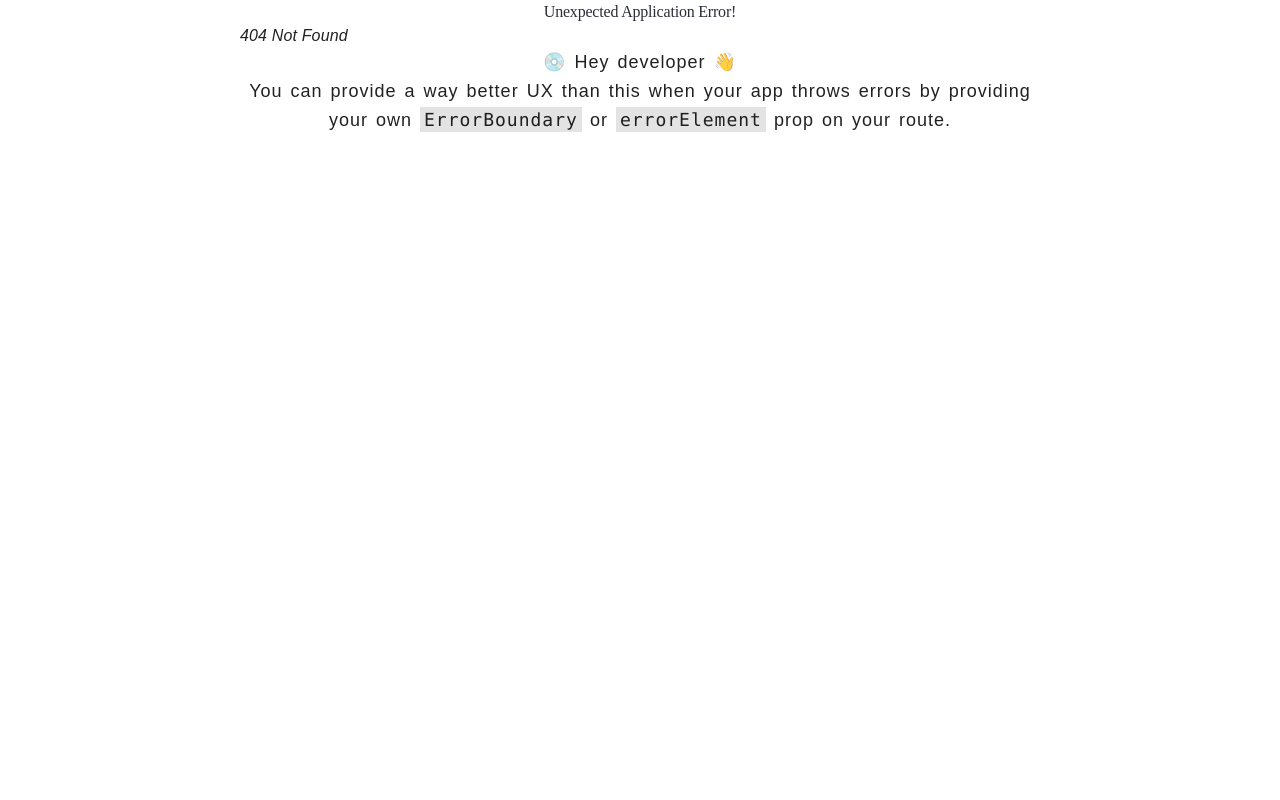
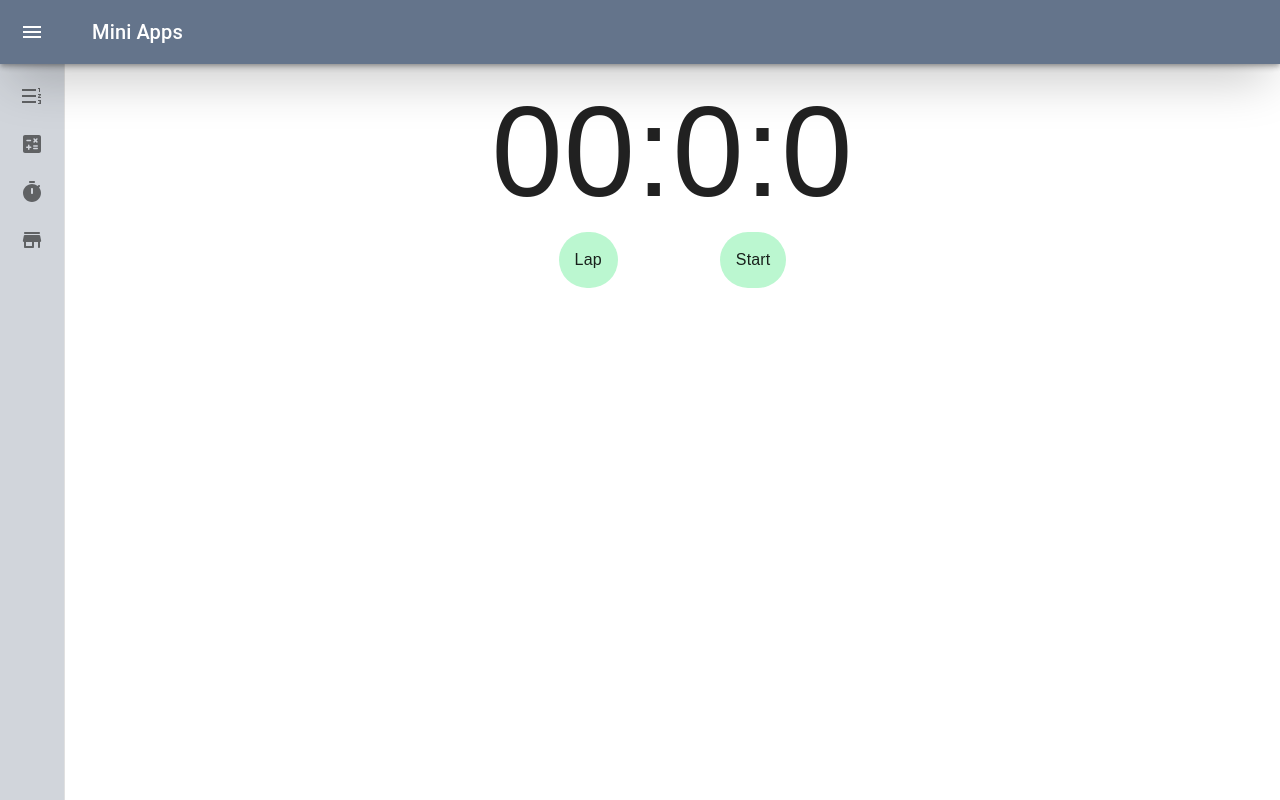
Before and after one commit to Kiran-P-V/react-mini-apps, a React (Vite) app: page /stopwatch in a window 1280 px wide. Before the commit this address had no page. Built offline with nearby package versions, Linux system fonts and the light colour scheme.

Commit message:
New page - Stopwatch

```diff
--- a/src/layout/dashboard/dashboardMenu.jsx
+++ b/src/layout/dashboard/dashboardMenu.jsx
@@ -21,7 +21,7 @@ const data = {
       id: "3",
       name: "StopWatch",
       icon: <TimerRoundedIcon />,
-      link: "/",
+      link: "/stopwatch",
     },
     {
       id: "4",
--- a/src/routes/index.jsx
+++ b/src/routes/index.jsx
@@ -3,6 +3,7 @@ import Dashboard from "../layout/dashboard";
 import TodoList from "../view/todoList";
 import Calculator from "../view/calculator";
 import ShoppingCart from "../view/shoppingCart";
+import StopWatch from "../view/stopwatch";
 
 const router = createBrowserRouter([
   {
@@ -20,6 +21,7 @@ const router = createBrowserRouter([
         element: <Calculator />,
       },
       { path: "/shopping", element: <ShoppingCart /> },
+      { path: "/stopwatch", element: <StopWatch /> },
     ],
   },
 ]);
--- a/src/view/shoppingCart/index.jsx
+++ b/src/view/shoppingCart/index.jsx
@@ -119,7 +119,7 @@ const ShoppingCart = () => {
                     </p>
                     <a
                       onClick={() => handleRemoveItem(item)}
-                      className="tw-text-red-500 tw-cursor-pointer"
+                      className="tw-text-red-500 tw-cursor-pointer tw-text-xs tw-border-2 tw-p-2 tw-border-red-300 tw-rounded-full"
                     >
                       remove
                     </a>
--- /dev/null
+++ b/src/view/stopwatch/index.jsx
@@ -0,0 +1,61 @@
+import React, { useEffect, useRef, useState } from "react";
+
+const StopWatch = () => {
+  const [isStarted, setIsStarted] = useState(false);
+  const [count, setCount] = useState(0);
+  const intervalRef = useRef(null);
+  const [minute, setMinute] = useState(0);
+  useEffect(() => {
+    if (isStarted) {
+      intervalRef.current = setInterval(() => {
+        setCount((prev) => prev + 1);
+      }, 1000);
+    }
+    if (!isStarted) {
+      clearInterval(intervalRef.current);
+    }
+  }, [isStarted]);
+
+  useEffect(() => {
+    if (count > 59) {
+      setCount(0);
+      setMinute((prev) => prev + 1);
+    }
+    console.log(count);
+  }, [count]);
+  return (
+    <>
+      <div className="">
+        <div className="tw-flex tw-text-6xl">
+          <p className="tw-text-9xl">00</p>
+          <p className="tw-text-9xl">:</p>
+          <p className="tw-text-9xl">{minute}</p>
+          <p className="tw-text-9xl">:</p>
+          <p className="tw-text-9xl">{count}</p>
+        </div>
+        <div className="tw-flex tw-justify-around tw-p-4">
+          <a className="tw-bg-green-200 tw-rounded-full tw-p-4 tw-cursor-pointer">
+            Lap
+          </a>
+          {!isStarted ? (
+            <a
+              onClick={() => setIsStarted(!isStarted)}
+              className="tw-bg-green-200 tw-rounded-full tw-p-4 tw-cursor-pointer"
+            >
+              Start
+            </a>
+          ) : (
+            <a
+              onClick={() => setIsStarted(!isStarted)}
+              className="tw-bg-green-200 tw-rounded-full tw-p-4 tw-cursor-pointer"
+            >
+              Stop
+            </a>
+          )}
+        </div>
+      </div>
+    </>
+  );
+};
+
+export default StopWatch;
```
